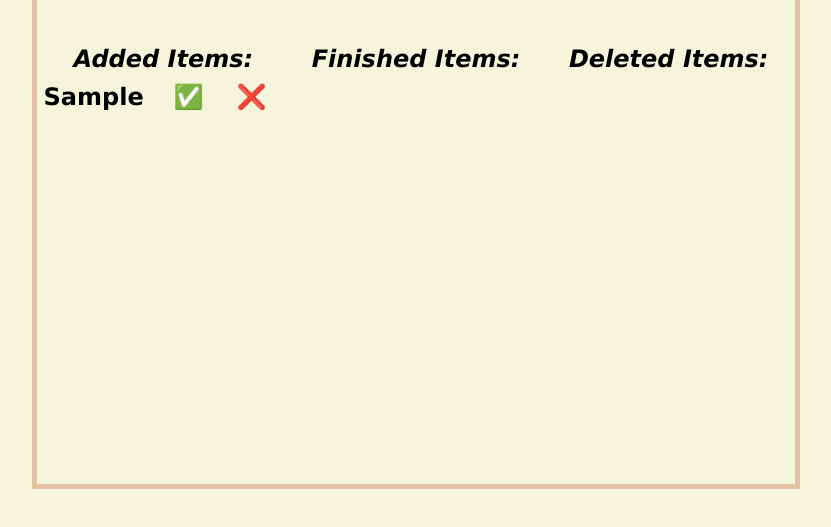
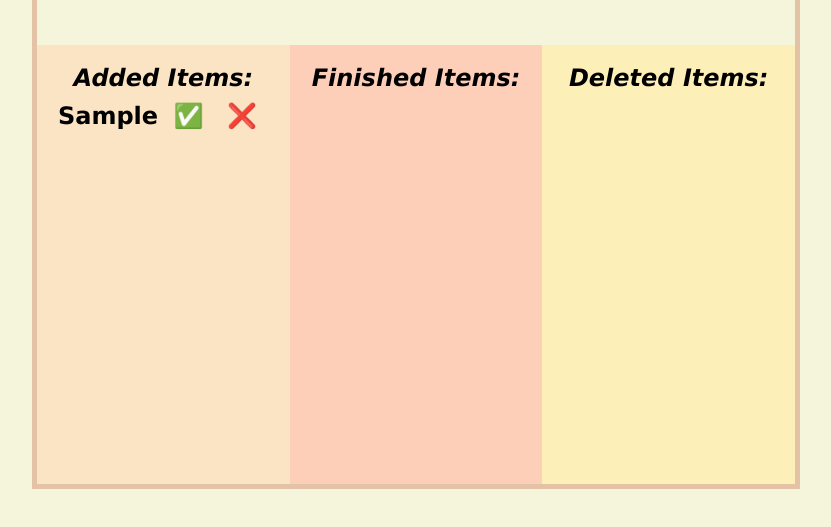
Before and after one commit to sgujuluva/to-do-list-DOM, a website: page src/index.html in a window 1280 px wide. Both pictures are taken after typing "Sample" into the empty fields and a click on the input "Add". Shown: the part 231-758 px from the top of the page, without its empty margins (224-1055 px from the left). Drawn offline with nearby package versions, Linux system fonts and the light colour scheme; files that its build step writes are made by us from their sources.

Commit message:
added,finished,delete items styled

```diff
--- a/src/scss/layout/_items-container.scss
+++ b/src/scss/layout/_items-container.scss
@@ -11,8 +11,13 @@
   .finished-item,
   .delete {
    // border: 1px solid red;
+   padding :1.2rem;
     width: 20vw;
     height: 100%;
+    //border:2px solid blue;
+    display:flex;
+    flex-direction: column;
+    align-items: center;
     h3 {
       text-align: center;
       font-size: x-large;
@@ -22,12 +27,14 @@
       line-height: 3rem;
 
       li {
+
         display: flex;
         justify-content: space-around;
         align-items: center;
         font-size: x-large;
         font-weight: 800;
         div {
+        //  border:2px solid red;
           width: 50%;
           display: flex;
           justify-content: space-around;
@@ -44,3 +51,20 @@
     }
   }
 }
+
+.add{
+  background-color: $light-brown-shade ;
+
+  ol{
+    width:100%;
+  li{
+    display:flex;
+      }
+}
+}
+.finished-item{
+  background-color: $dark-brown-color;
+}
+.delete{
+  background-color: $yellowish-brown ;
+}
```
